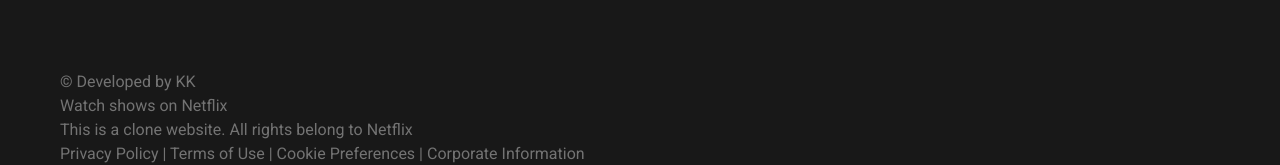
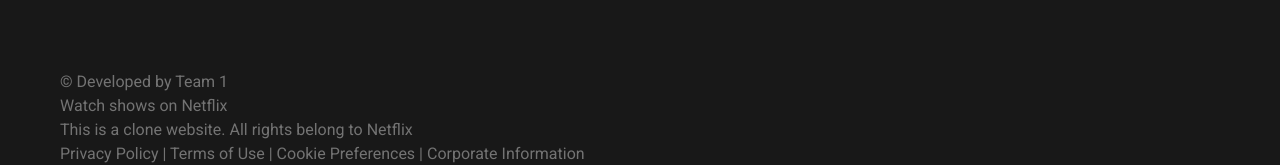
Before and after one commit to KARTHIKAKRISHNA123/AI_Powered_Netflix_Clone, a React app in the folder frontend/: page / in a window 1280 px wide. Shown: the part 486-651 px from the top of the page. Built offline with nearby package versions, Linux system fonts and the light colour scheme; no server answers; the HTML template or start-up script is replaced by a standard one.

Commit message:
fix: small modification for proper deployment

```diff
--- a/frontend/src/components/Footer.jsx
+++ b/frontend/src/components/Footer.jsx
@@ -4,7 +4,7 @@
   return (
     <div className="text-[#737373] md:px-10">
       <div className="py-20">
-        <p>&copy; Developed by KK</p>
+        <p>&copy; Developed by Team 1</p>
         <p>Watch shows on Netflix</p>
         <p>This is a clone website. All rights belong to Netflix</p>
         <p>
```
